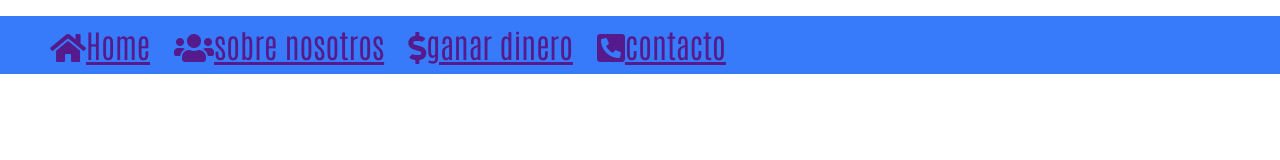
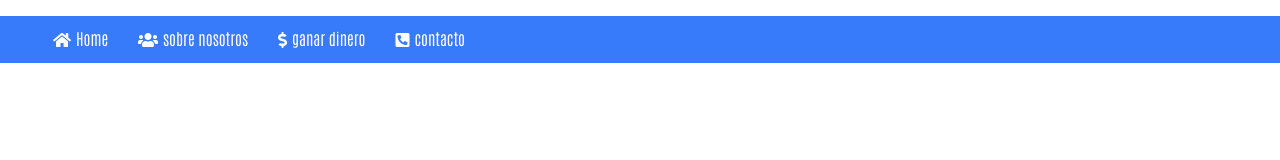
Before and after one commit to jherx/nav-menu-responsive, a plain HTML site: page index.html in a window 1280 px wide. Drawn offline with nearby package versions, Linux system fonts and the light colour scheme; files that its build step writes are made by us from their sources.

Commit message:
se coloca efecto hover al menu

```diff
--- a/index.html
+++ b/index.html
@@ -9,7 +9,7 @@
   <link rel="preconnect" href="https://fonts.gstatic.com">
   <link href="https://fonts.googleapis.com/css2?family=Antonio:wght@300&display=swap" rel="stylesheet">
   <link rel="stylesheet" href="https://use.fontawesome.com/releases/v5.15.3/css/all.css" integrity="sha384-SZXxX4whJ79/gErwcOYf+zWLeJdY/qpuqC4cAa9rOGUstPomtqpuNWT9wdPEn2fk" crossorigin="anonymous">
-  <title>Document</title>
+  <title>IG @JHXN07</title>
 </head>
 <body>
   <header>
--- a/style.css
+++ b/style.css
@@ -7,8 +7,23 @@
 }
 .nav__li{
     display: inline-block;
-    padding: 10px;
-    color: #edf1ea;
+    padding: 13px;
+    color: #fff;
+}
+.nav__li:hover > a {
+color: #d3d1d4;
+}
+.nav__li:hover{
+    color: #d3d1d4;
+}
+.nav__li a{
+    color: #fff;
     font-family: 'Antonio', sans-serif;
-    font-size: 2em;
+    font-weight: 100;
+    text-decoration: none;
 }
+.nav__li i {
+    box-sizing: border-box;
+    text-align: right;
+    margin-right: 5px;
+}
```
